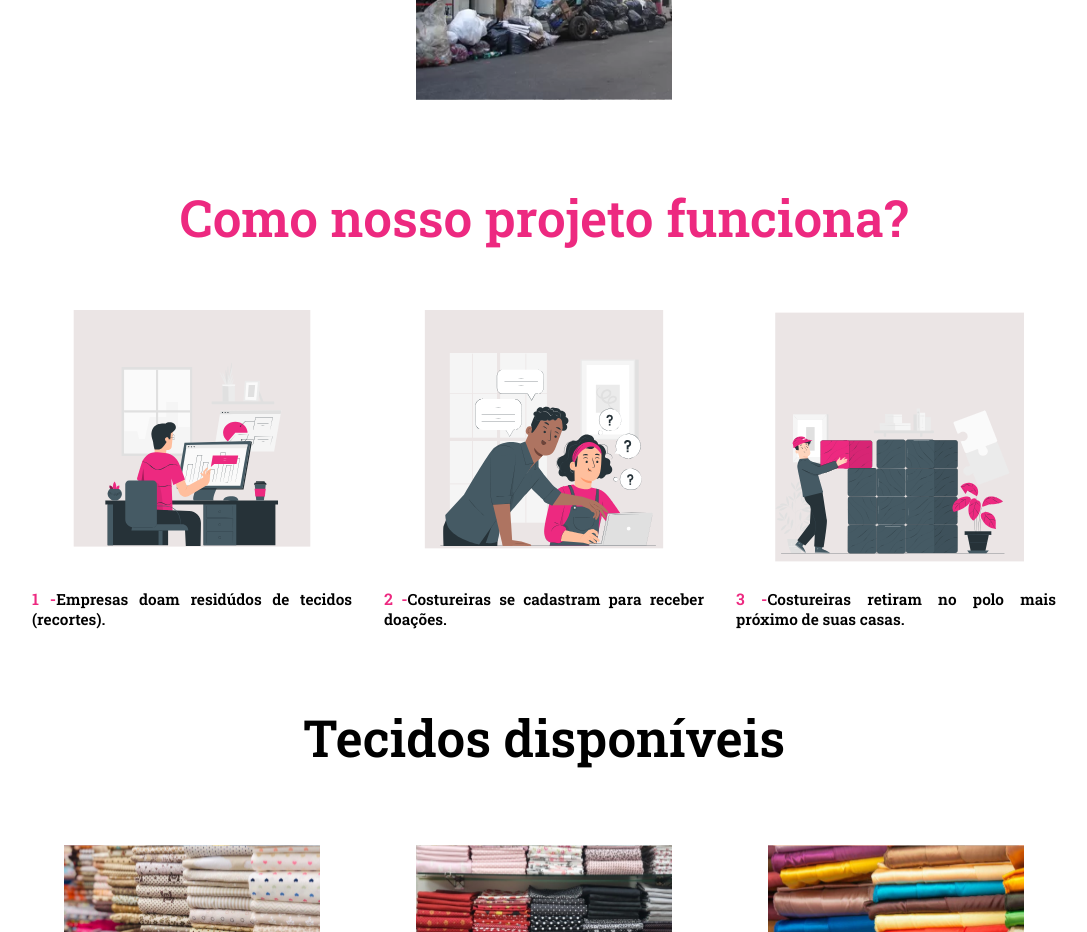
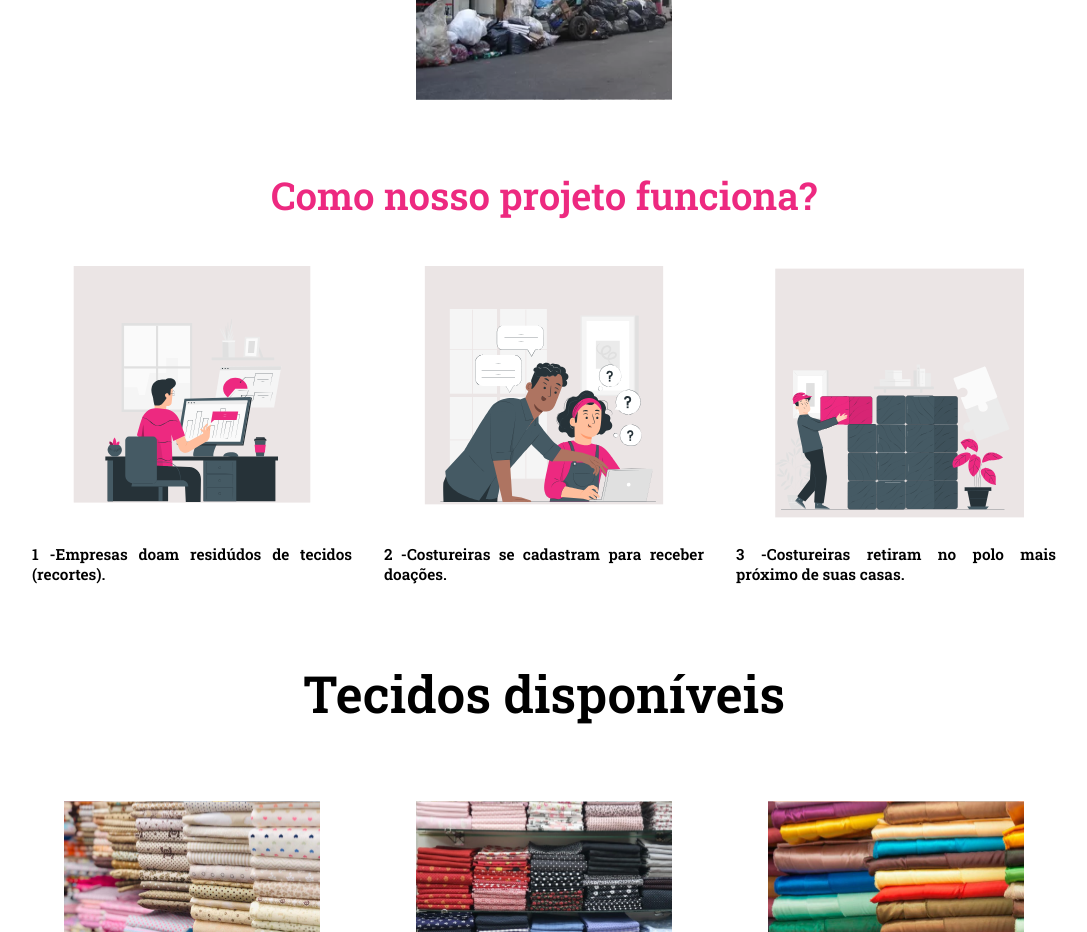
Before and after one commit to kasvrol/proviHack-NaoExistePlanetaB, a React (Create React App) app: page /whoWeAre in a window 1280 px wide. Shown: the part 840-1772 px from the top of the page, without its empty margins (96-1183 px from the left). Built offline with nearby package versions, Linux system fonts and the light colour scheme; the HTML template or start-up script is replaced by a standard one.

Commit message:
[FEAT][WHO WE ARE] responsividade nos cards

```diff
--- a/src/pages/whoWeAre.jsx
+++ b/src/pages/whoWeAre.jsx
@@ -7,6 +7,11 @@ import Button from "../components/Button";
 import Logo from "../components/Logo";
 import Header from "../components/Header";
 import Footer from "../components/Footer";
+import ImageCard from "../components/Card/image-card";
+
+import instruction01 from "../images/image01.svg";
+import instruction02 from "../images/image02.svg";
+import instruction03 from "../images/image03.svg";
 import "../style/custom.scss";
 
 function whoWeAre() {
@@ -17,7 +22,32 @@ function whoWeAre() {
                 <Logo />
                 <WhoWeAre classNameTitle="WhoWeAreTitle" />
                 <Informations />
-                <Instructions />
+                <ImageCard
+                    title={"Como nosso projeto funciona?"}
+                    classTitle={"titlePink"}
+                    imageOne={instruction01}
+                    imageTwo={instruction02}
+                    imageThree={instruction03}
+                    textImageOne={
+                        "1 -Empresas doam residúdos de tecidos (recortes)."
+                    }
+                    textImageTwo={
+                        "2 -Costureiras se cadastram para receber doações."
+                    }
+                    textImageThree={
+                        "3 -Costureiras retiram no polo mais próximo de suas casas."
+                    }
+                    textOne={
+                        "1 -Empresas doam residúdos de tecidos (recortes)."
+                    }
+                    textTwo={
+                        "2 -Costureiras se cadastram para receber doações."
+                    }
+                    textThree={
+                        "3 -Costureiras retiram no polo mais próximo de suas casas."
+                    }
+                    cardParagraph={"card-paragraph"}
+                />
                 <TissuesCard />
                 <AboutMore classNameTitle="WhoWeAreTitle" />
                 <Button
```
